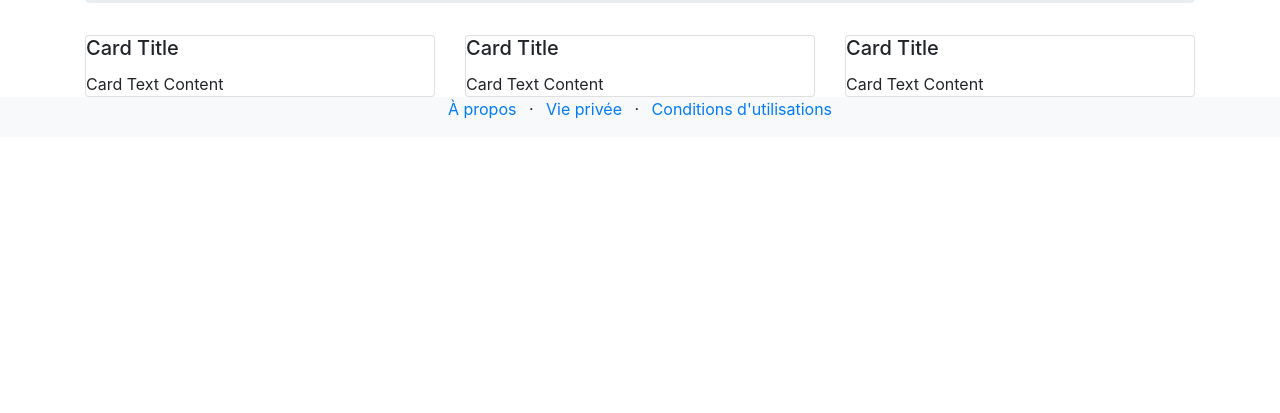
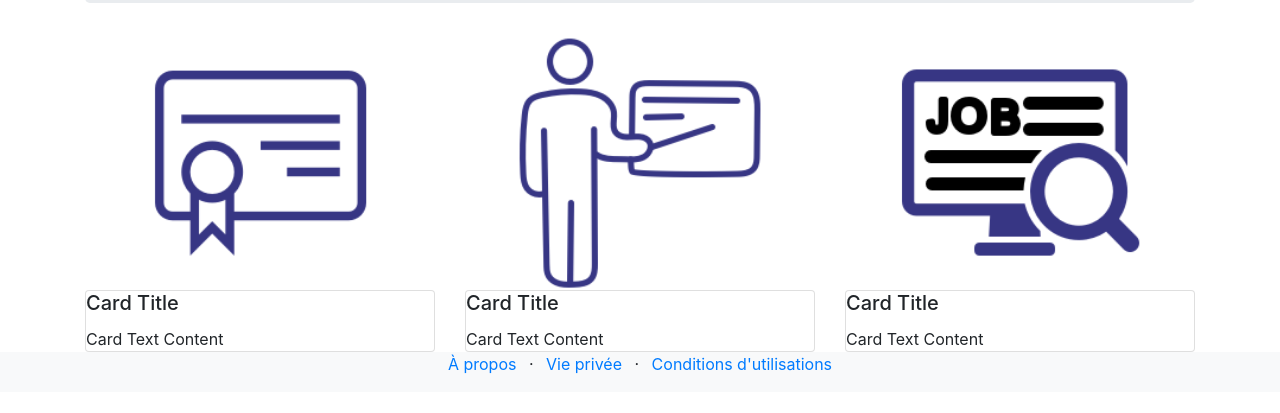
Before and after one commit to mhihmi/OC-Bootstrap4, a plain HTML site: page P3-Ch3_Ajouter_des_supports/index.html in a window 1280 px wide. Shown: the part 281-694 px from the top of the page. Drawn offline with nearby package versions, Linux system fonts and the light colour scheme.

Commit message:
Ajout des photos aux cards sur les deux pages

```diff
--- a/P3-Ch3_Ajouter_des_supports/index.html
+++ b/P3-Ch3_Ajouter_des_supports/index.html
@@ -56,6 +56,7 @@
         </div>
         <div class="row">
             <div class="col-12 col-lg-4">
+                <img src="img/home/certificate.png" alt="certificate" class="card-img-top">
                 <div class="card">
                     <div class="car-body">
                         <h5 class="card-title">Card Title</h5>
@@ -64,6 +65,7 @@
                 </div>
             </div>
             <div class="col-12 col-lg-4">
+                <img src="img/home/instruction.png" alt="instruction" class="card-img-top">
                 <div class="card">
                     <div class="car-body">
                         <h5 class="card-title">Card Title</h5>
@@ -72,6 +74,7 @@
                 </div>
             </div>
             <div class="col-12 col-lg-4">
+                <img src="img/home/job.png" alt="job" class="card-img-top">
                 <div class="card">
                     <div class="car-body">
                         <h5 class="card-title">Card Title</h5>
```
Also changed, not shown: P3-Ch3_Ajouter_des_supports/lessons.html (+3 -0 lines), P3-Ch3_Ajouter_des_supports/img/carousel/apprenant.jpg (added), P3-Ch3_Ajouter_des_supports/img/carousel/apprenant2.jpg (added), P3-Ch3_Ajouter_des_supports/img/cours/css.jpeg (added), P3-Ch3_Ajouter_des_supports/img/cours/js.jpeg (added), P3-Ch3_Ajouter_des_supports/img/cours/swift.jpeg (added), P3-Ch3_Ajouter_des_supports/img/home/certificate.png (added), P3-Ch3_Ajouter_des_supports/img/home/instruction.png (added), P3-Ch3_Ajouter_des_supports/img/home/job.png (added).
